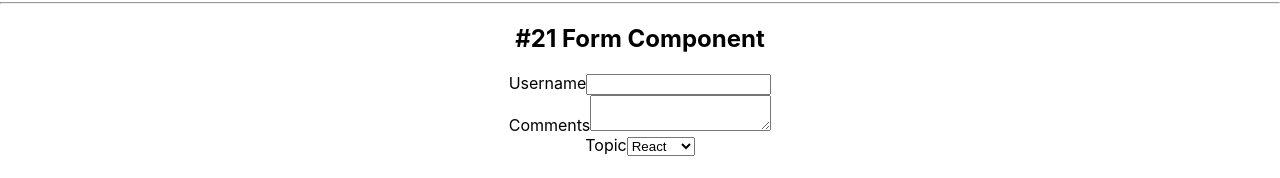
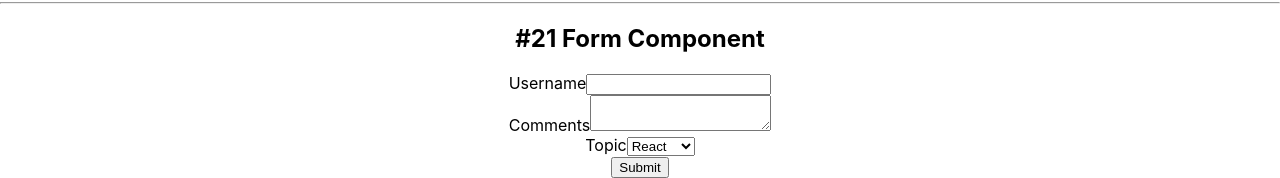
Before and after one commit to sagarteria/Sample-Create-React-App, a React (Create React App) app: page / in a window 1280 px wide. Shown: the part 1848-2026 px from the top of the page. Before the commit the page ends 2004 px from the top, so only its background shows below. Built offline with nearby package versions, Linux system fonts and the light colour scheme.

Commit message:
completed the basic form

```diff
--- a/src/components/FormHandling/FormClass.js
+++ b/src/components/FormHandling/FormClass.js
@@ -29,29 +29,36 @@
     })
   }
 
+  handleSubmit = event => {
+    alert(`${this.state.username} ${this.state.comments} ${this.state.topic}`);
+    event.preventDefault();
+  }
+
   render () {
+    const {username, comments, topic} = this.state;
     return (
       <>
         <hr />
         <h2> #21 Form Component </h2>
-        <form>
+        <form onSubmit={this.handleSubmit}>
           <div>
             <label>Username</label>
-            <input type='text' value={this.state.username} onChange={this.handleUsernameChange}/>
+            <input type='text' value={username} onChange={this.handleUsernameChange}/>
           </div>
           <div>
             <label>Comments</label>
-            <textarea value={this.state.comments} onChange={this.handleCommentsChange} >
+            <textarea value={comments} onChange={this.handleCommentsChange} >
             </textarea>
           </div>
           <div>
             <label>Topic</label>
-            <select value={this.state.value} onChange={this.handleTopicChange} >
+            <select value={topic} onChange={this.handleTopicChange} >
               <option value="react">React</option>
               <option value="angular">Angular</option>
               <option value="vue">Vue</option>
             </select>
           </div>
+          <button type="submit">Submit</button>
         </form>
       </>
     )
```
